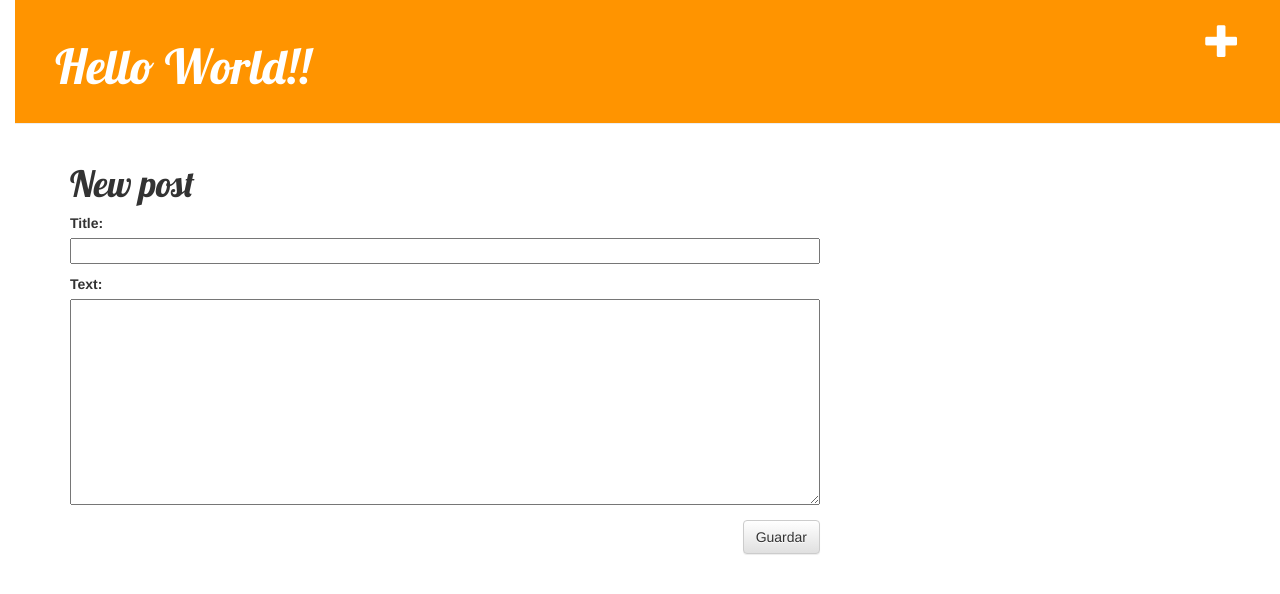
After one commit to guiamado/Testing-Django, a Django app: page /post/new/ in a window 1280 px wide. The commit adds this page. Shown: the top 594 px of the page. Run offline with Django 3.2, Linux system fonts and the light colour scheme; some libraries are stand-ins or nearby versions.

Commit message:
Adicionado CSS e Formularios

```diff
--- /dev/null
+++ b/blog/forms.py
@@ -0,0 +1,9 @@
+from django import forms
+
+from .models import Post
+
+class PostForm(forms.ModelForm):
+
+    class Meta:
+        model = Post
+        fields = ('title', 'text')
--- /dev/null
+++ b/blog/static/css/blog.css
@@ -0,0 +1,54 @@
+h1 a {
+	color: green;
+	font-family: 'Lobster';
+}
+body {
+	padding-left: 15px;
+}
+.page-header {
+    background-color: #ff9400;
+    margin-top: 0;
+    padding: 20px 20px 20px 40px;
+}
+
+.page-header h1, .page-header h1 a, .page-header h1 a:visited, .page-header h1 a:active {
+    color: #ffffff;
+    font-size: 36pt;
+    text-decoration: none;
+}
+
+.content {
+    margin-left: 40px;
+}
+
+h1, h2, h3, h4 {
+    font-family: 'Lobster', cursive;
+}
+
+.date {
+    float: right;
+    color: #828282;
+}
+
+.save {
+    float: right;
+}
+
+.post-form textarea, .post-form input {
+    width: 100%;
+}
+
+.top-menu, .top-menu:hover, .top-menu:visited {
+    color: #ffffff;
+    float: right;
+    font-size: 26pt;
+    margin-right: 20px;
+}
+
+.post {
+    margin-bottom: 70px;
+}
+
+.post h1 a, .post h1 a:visited {
+    color: #000000;
+}
--- /dev/null
+++ b/blog/templates/blog/base.html
@@ -0,0 +1,28 @@
+<!DOCTYPE html>
+{% load staticfiles %}
+<html>
+<head>
+	<link rel="stylesheet" href="//maxcdn.bootstrapcdn.com/bootstrap/3.2.0/css/bootstrap.min.css">
+	<link rel="stylesheet" href="//maxcdn.bootstrapcdn.com/bootstrap/3.2.0/css/bootstrap-theme.min.css">
+	 <link rel="stylesheet" href="{% static 'css/blog.css' %}">
+	 <link href="https://fonts.googleapis.com/css?family=Lobster&subset=latin,latin-ext" rel="stylesheet" type="text/css">
+	<title>
+		Testando
+	</title>
+</head>
+<body>
+	<div class="page-header">
+        <a href="{% url 'blog.views.post_new' %}" class="top-menu"><span class="glyphicon glyphicon-plus"></span></a>
+		<h1><a href="">Hello World!!</a></h1>
+	</div>
+
+	<div class="content container">
+    <div class="row">
+        <div class="col-md-8">
+            {% block content %}
+            {% endblock %}
+        </div>
+    </div>
+</div>
+</body>
+</html>
--- /dev/null
+++ b/blog/templates/blog/post_edit.html
@@ -0,0 +1,9 @@
+{% extends 'blog/base.html' %}
+
+{% block content %}
+    <h1>New post</h1>
+    <form method="POST" class="post-form">{% csrf_token %}
+        {{ form.as_p }}
+        <button type="submit" class="save btn btn-default">Guardar</button>
+    </form>
+{% endblock %}
--- a/blog/urls.py
+++ b/blog/urls.py
@@ -1,7 +1,8 @@
-from django.conf.urls import include, url
+from django.conf.urls import url
 from . import views
-
 
 urlpatterns = [
     url(r'^$', views.post_list),
+    url(r'^post/(?P<pk>[0-9]+)/$', views.post_detail),
+    url(r'^post/new/$', views.post_new, name='post_new'),
 ]
--- a/blog/views.py
+++ b/blog/views.py
@@ -1,5 +1,18 @@
 from django.shortcuts import render
+from django.utils import timezone
+from .models import Post
+from django.shortcuts import render, get_object_or_404
+from .forms import PostForm
 
-# Create your views here.
 def post_list(request):
-    return render(request, 'blog/post_list.html', {})
+    posts = Post.objects.filter(published_date__lte=timezone.now()).order_by('published_date')
+    return render(request, 'blog/post_list.html', {'posts': posts})
+
+def post_detail(request, pk):
+
+	post = get_object_or_404(Post, pk=pk)
+	return render(request, 'blog/post_detail.html', {'post': post})
+
+def post_new(request):
+	form = PostForm()
+	return render(request, 'blog/post_edit.html', {'form': form})
```
Also changed, not shown: blog/templates/blog/post_detail.html (added, +13 -0 lines), blog/templates/blog/post_list.html (+13 -11 lines).
